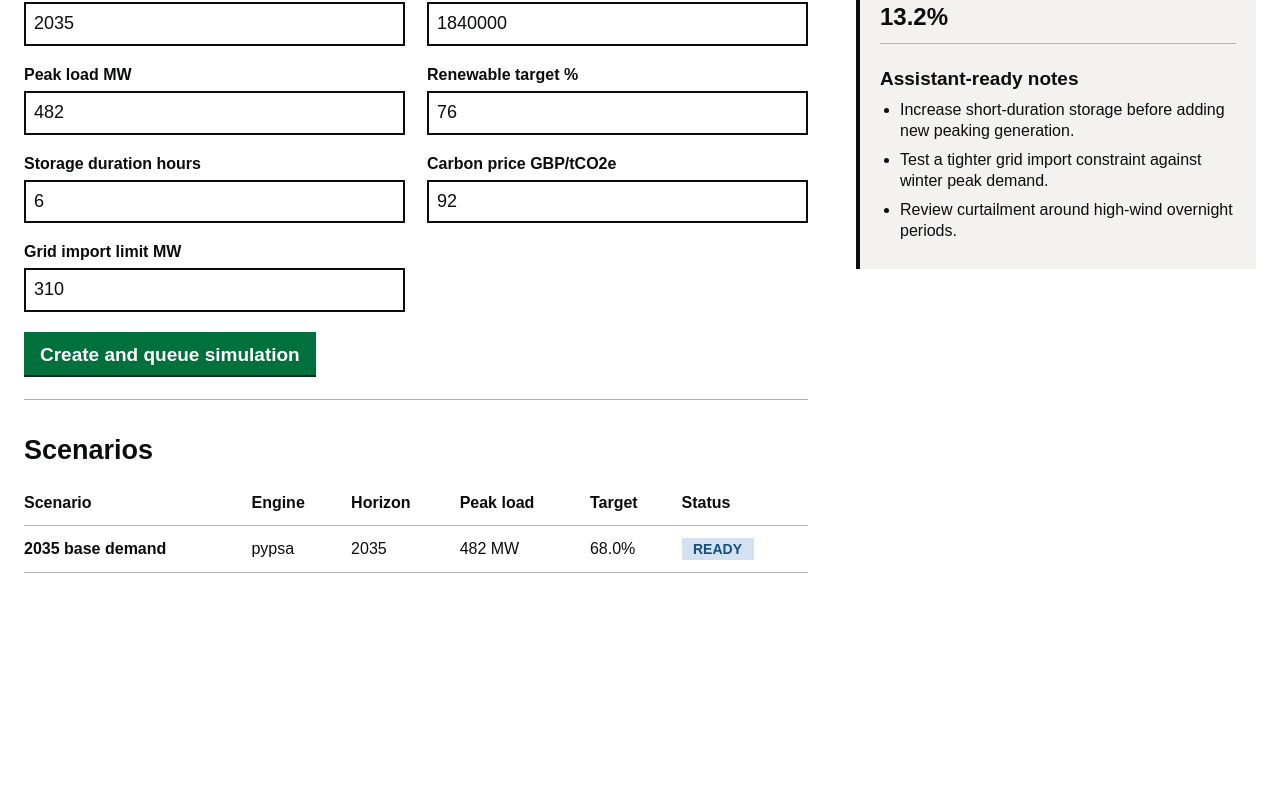
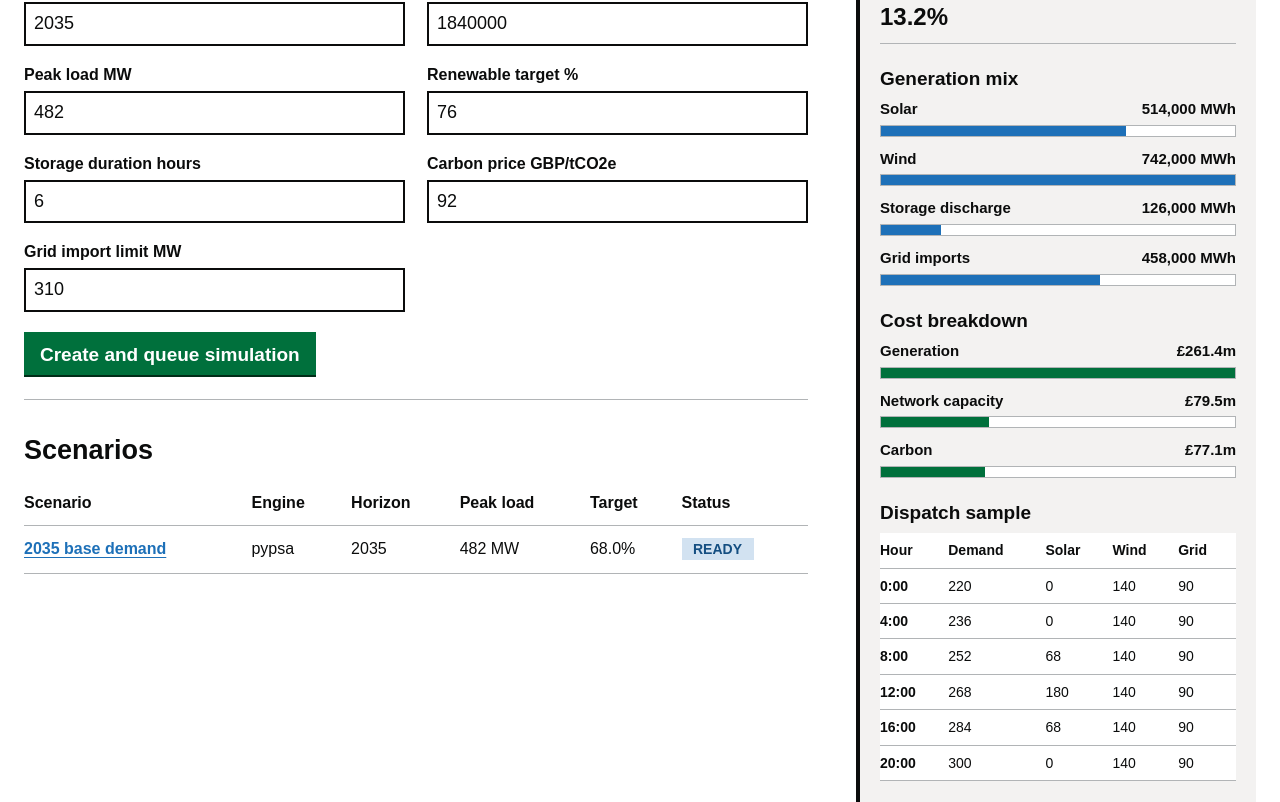
Before and after one commit to pradhankukiran/loadpath-meridian, a React (Vite) app in the folder apps/web/: page / in a window 1280 px wide. Shown: the part 1538-2340 px from the top of the page. Before the commit the page ends 2167 px from the top, so only its background shows below. Built offline with nearby package versions, Linux system fonts and the light colour scheme; no server answers.

Commit message:
Render generated simulation outputs

```diff
--- a/apps/web/src/App.css
+++ b/apps/web/src/App.css
@@ -460,6 +460,61 @@ thead th {
   font-weight: 700;
 }
 
+.result-bars {
+  display: grid;
+  gap: 12px;
+}
+
+.result-bar-row {
+  display: grid;
+  gap: 6px;
+}
+
+.result-bar-label {
+  display: flex;
+  justify-content: space-between;
+  gap: 12px;
+  color: #0b0c0c;
+  font-size: 15px;
+}
+
+.result-bar-label span {
+  font-weight: 700;
+}
+
+.result-bar-label strong {
+  white-space: nowrap;
+}
+
+.result-bar-track {
+  height: 12px;
+  background: #ffffff;
+  border: 1px solid #b1b4b6;
+}
+
+.result-bar-fill {
+  height: 100%;
+  background: #1d70b8;
+}
+
+.result-bar-fill-cost {
+  background: #00703c;
+}
+
+.dispatch-table-wrap {
+  overflow-x: auto;
+}
+
+.dispatch-table {
+  font-size: 14px;
+  background: #ffffff;
+}
+
+.dispatch-table th,
+.dispatch-table td {
+  padding: 8px 10px 8px 0;
+}
+
 @media (max-width: 860px) {
   .container {
     width: min(100% - 32px, 1360px);
--- a/apps/web/src/App.tsx
+++ b/apps/web/src/App.tsx
@@ -33,9 +33,14 @@ function formatPercent(value: number) {
   return `${value.toFixed(1)}%`
 }
 
+function maxOf(values: number[]) {
+  return Math.max(...values, 1)
+}
+
 function App() {
   const [projects, setProjects] = useState<Project[]>([])
   const [selectedProjectId, setSelectedProjectId] = useState<string>('')
+  const [selectedScenarioId, setSelectedScenarioId] = useState<string>('')
   const [projectDetail, setProjectDetail] = useState<Project | null>(null)
   const [jobs, setJobs] = useState<SimulationJob[]>([])
   const [latestResult, setLatestResult] = useState<SimulationResult | null>(null)
@@ -94,7 +99,23 @@ function App() {
     }
   }, [selectedProjectId])
 
-  const selectedScenario = projectDetail?.scenarios?.[0] ?? null
+  const scenarios = projectDetail?.scenarios ?? []
+  const selectedScenario =
+    scenarios.find((scenario) => scenario.id === selectedScenarioId) ??
+    scenarios[0] ??
+    null
+  const selectedScenarioResultId = selectedScenario?.id ?? ''
+
+  useEffect(() => {
+    if (!scenarios.length) {
+      setSelectedScenarioId('')
+      return
+    }
+
+    if (!scenarios.some((scenario) => scenario.id === selectedScenarioId)) {
+      setSelectedScenarioId(scenarios[0].id)
+    }
+  }, [scenarios, selectedScenarioId])
 
   useEffect(() => {
     if (!selectedProjectId || !selectedScenario) {
@@ -103,10 +124,11 @@ function App() {
     }
 
     let isMounted = true
-    const scenarioId = selectedScenario.id
-
     async function loadLatestResult() {
-      const result = await getLatestResult(selectedProjectId, scenarioId)
+      const result = await getLatestResult(
+        selectedProjectId,
+        selectedScenarioResultId,
+      )
 
       if (!isMounted) {
         return
@@ -120,7 +142,7 @@ function App() {
     return () => {
       isMounted = false
     }
-  }, [selectedProjectId, selectedScenario])
+  }, [selectedProjectId, selectedScenario, selectedScenarioResultId])
 
   const activeProjectCount = projects.filter(
     (project) => project.status === 'active',
@@ -185,11 +207,17 @@ function App() {
         scenario_id: scenario.id,
         engine: scenario.engine,
         objective: scenario.objective,
+        annual_demand_mwh: scenario.annual_demand_mwh,
+        peak_load_mw: scenario.peak_load_mw,
+        renewable_share_target: scenario.renewable_share_target,
         assumptions: scenario.assumptions,
       })
 
+      setSelectedScenarioId(scenario.id)
       await refreshWorkspace(selectedProjectId)
-      setSubmissionStatus(`Queued ${job.id}`)
+      const generatedResult = await getLatestResult(selectedProjectId, scenario.id)
+      setLatestResult(generatedResult)
+      setSubmissionStatus(`Completed ${job.id}`)
     } catch {
       setSubmissionStatus('Could not create scenario or queue simulation')
     } finally {
@@ -277,7 +305,10 @@ function App() {
                         <button
                           className="link-button"
                           type="button"
-                          onClick={() => setSelectedProjectId(project.id)}
+                          onClick={() => {
+                            setSelectedProjectId(project.id)
+                            setSelectedScenarioId('')
+                          }}
                         >
                           {project.name}
                         </button>
@@ -531,7 +562,15 @@ function App() {
                       <tbody>
                         {(projectDetail.scenarios ?? []).map((scenario) => (
                           <tr key={scenario.id}>
-                            <th scope="row">{scenario.name}</th>
+                            <th scope="row">
+                              <button
+                                className="link-button"
+                                type="button"
+                                onClick={() => setSelectedScenarioId(scenario.id)}
+                              >
+                                {scenario.name}
+                              </button>
+                            </th>
                             <td>{scenario.engine}</td>
                             <td>{scenario.horizon}</td>
                             <td>{formatNumber(scenario.peak_load_mw)} MW</td>
@@ -583,6 +622,83 @@ function App() {
                           </dd>
                         </div>
                       </dl>
+                      <h3>Generation mix</h3>
+                      <div className="result-bars">
+                        {latestResult.generation_mix.map((item) => {
+                          const maxGeneration = maxOf(
+                            latestResult.generation_mix.map((mix) => mix.mwh),
+                          )
+
+                          return (
+                            <div className="result-bar-row" key={item.label}>
+                              <div className="result-bar-label">
+                                <span>{item.label}</span>
+                                <strong>{formatNumber(Math.round(item.mwh))} MWh</strong>
+                              </div>
+                              <div className="result-bar-track">
+                                <div
+                                  className="result-bar-fill"
+                                  style={{
+                                    width: `${Math.max(5, (item.mwh / maxGeneration) * 100)}%`,
+                                  }}
+                                />
+                              </div>
+                            </div>
+                          )
+                        })}
+                      </div>
+                      <h3>Cost breakdown</h3>
+                      <div className="result-bars">
+                        {latestResult.cost_breakdown.map((item) => {
+                          const maxCost = maxOf(
+                            latestResult.cost_breakdown.map((cost) => cost.million),
+                          )
+
+                          return (
+                            <div className="result-bar-row" key={item.label}>
+                              <div className="result-bar-label">
+                                <span>{item.label}</span>
+                                <strong>£{item.million}m</strong>
+                              </div>
+                              <div className="result-bar-track">
+                                <div
+                                  className="result-bar-fill result-bar-fill-cost"
+                                  style={{
+                                    width: `${Math.max(5, (item.million / maxCost) * 100)}%`,
+                                  }}
+                                />
+                              </div>
+                            </div>
+                          )
+                        })}
+                      </div>
+                      <h3>Dispatch sample</h3>
+                      <div className="dispatch-table-wrap">
+                        <table className="dispatch-table">
+                          <thead>
+                            <tr>
+                              <th scope="col">Hour</th>
+                              <th scope="col">Demand</th>
+                              <th scope="col">Solar</th>
+                              <th scope="col">Wind</th>
+                              <th scope="col">Grid</th>
+                            </tr>
+                          </thead>
+                          <tbody>
+                            {latestResult.dispatch_profile
+                              .filter((row) => row.hour % 4 === 0)
+                              .map((row) => (
+                                <tr key={row.hour}>
+                                  <th scope="row">{row.hour}:00</th>
+                                  <td>{Math.round(row.demand_mw)}</td>
+                                  <td>{Math.round(row.solar_mw)}</td>
+                                  <td>{Math.round(row.wind_mw)}</td>
+                                  <td>{Math.round(row.grid_mw)}</td>
+                                </tr>
+                              ))}
+                          </tbody>
+                        </table>
+                      </div>
                       <h3>Assistant-ready notes</h3>
                       <ul>
                         {latestResult.recommendations.map((recommendation) => (
--- a/apps/web/src/api.ts
+++ b/apps/web/src/api.ts
@@ -44,6 +44,17 @@ export type SimulationResult = {
   emissions_tonnes_co2e: number
   curtailment_mwh: number
   reliability_margin_percent: number
+  generation_mix: Array<{ label: string; mwh: number }>
+  cost_breakdown: Array<{ label: string; million: number }>
+  dispatch_profile: Array<{
+    hour: number
+    demand_mw: number
+    solar_mw: number
+    wind_mw: number
+    storage_mw: number
+    grid_mw: number
+    curtailment_mw: number
+  }>
   recommendations: string[]
 }
 
@@ -72,6 +83,9 @@ export type SubmitSimulationPayload = {
   scenario_id: string
   engine: string
   objective: string
+  annual_demand_mwh: number
+  peak_load_mw: number
+  renewable_share_target: number
   assumptions: Record<string, number | string | boolean>
 }
 
@@ -177,6 +191,26 @@ const fallbackResult: SimulationResult = {
   emissions_tonnes_co2e: 284000,
   curtailment_mwh: 42600,
   reliability_margin_percent: 13.2,
+  generation_mix: [
+    { label: 'Solar', mwh: 514000 },
+    { label: 'Wind', mwh: 742000 },
+    { label: 'Storage discharge', mwh: 126000 },
+    { label: 'Grid imports', mwh: 458000 },
+  ],
+  cost_breakdown: [
+    { label: 'Generation', million: 261.4 },
+    { label: 'Network capacity', million: 79.5 },
+    { label: 'Carbon', million: 77.1 },
+  ],
+  dispatch_profile: Array.from({ length: 24 }, (_, hour) => ({
+    hour,
+    demand_mw: 220 + hour * 4,
+    solar_mw: Math.max(0, 180 - Math.abs(12 - hour) * 28),
+    wind_mw: 140,
+    storage_mw: hour >= 17 && hour <= 21 ? 60 : 0,
+    grid_mw: 90,
+    curtailment_mw: hour >= 10 && hour <= 14 ? 12 : 0,
+  })),
   recommendations: [
     'Increase short-duration storage before adding new peaking generation.',
     'Test a tighter grid import constraint against winter peak demand.',
```
